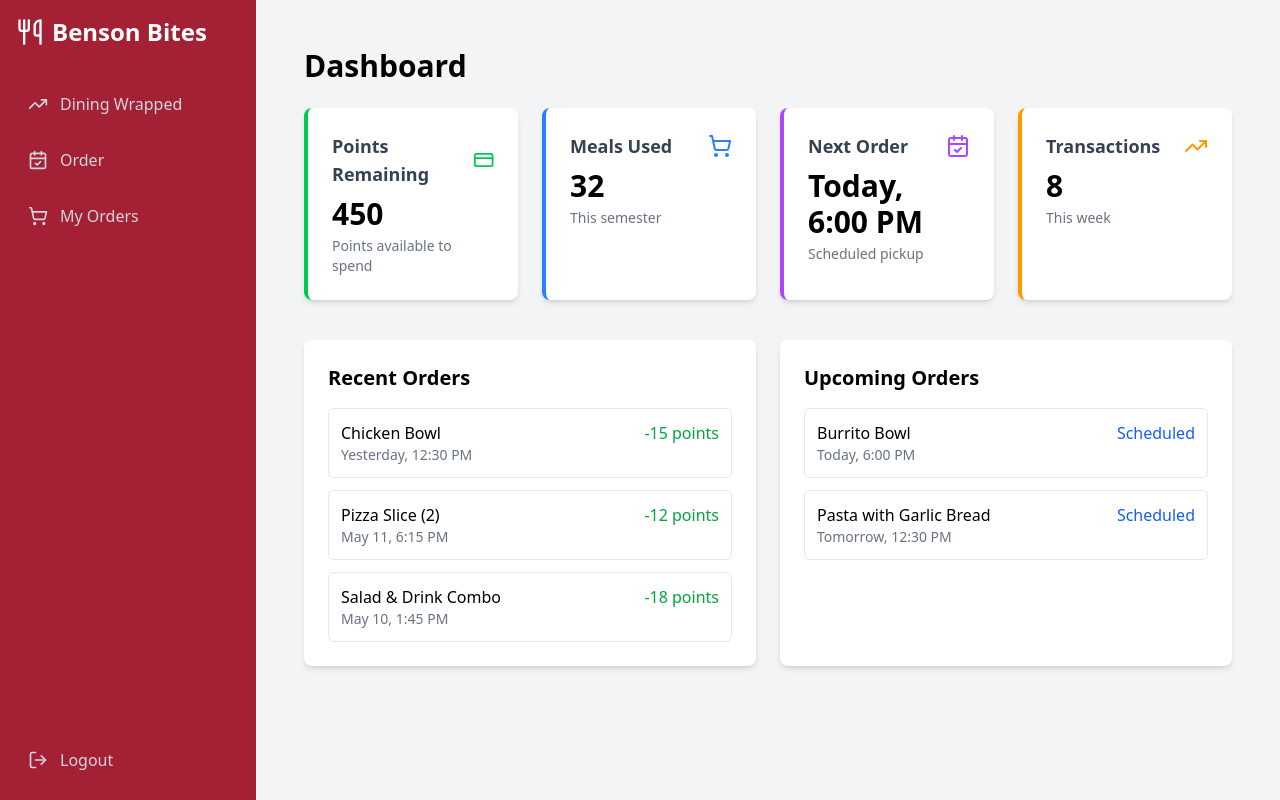
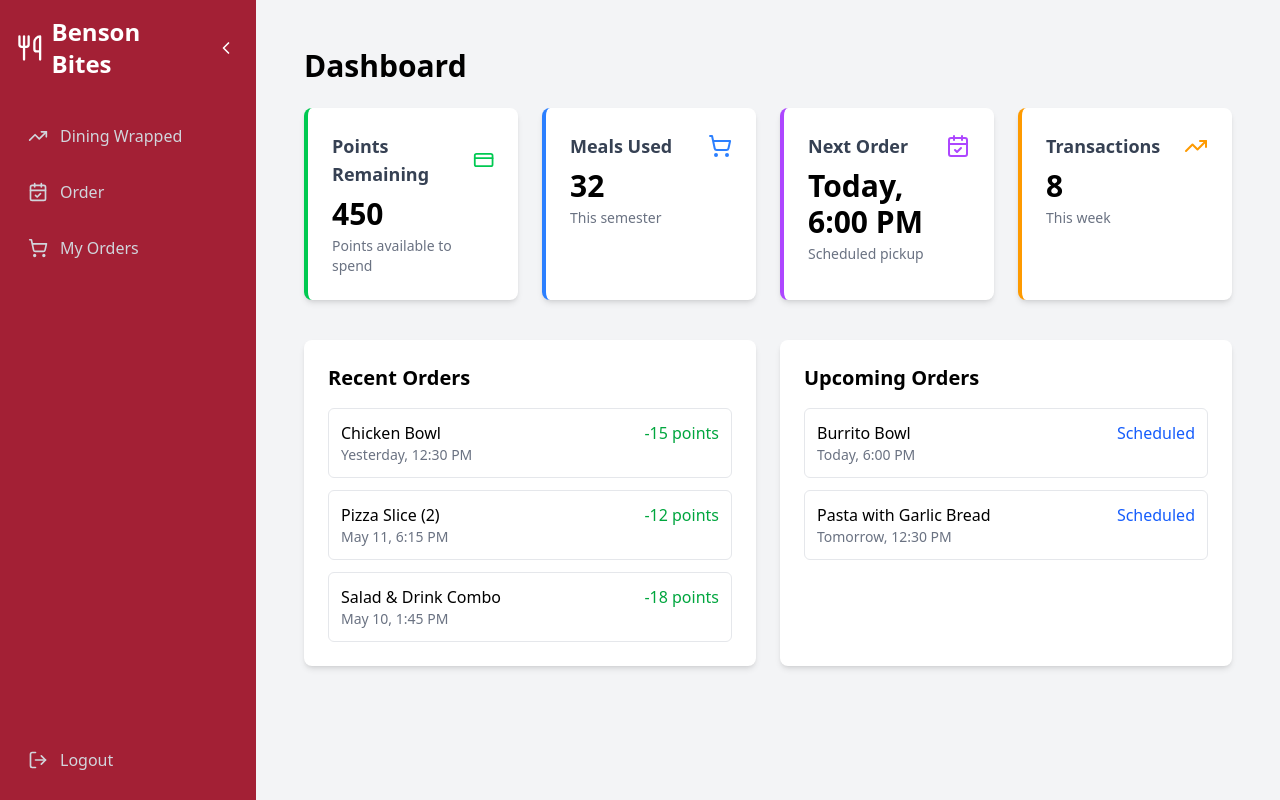
Before and after one commit to infecting/benson-meal-tracker, a Next.js app in the folder frontend/: page / in a window 1280 px wide. Built offline with nearby package versions, Linux system fonts and the light colour scheme.

Commit message:
Created collasping sidebar

```diff
--- a/frontend/components/Navbar.tsx
+++ b/frontend/components/Navbar.tsx
@@ -1,5 +1,5 @@
 "use client";
-import { CalendarCheck, LogOut, Menu, ShoppingCart, TrendingUp, Utensils, X } from "lucide-react";
+import { CalendarCheck, FileQuestion, FileQuestionIcon, LogOut, Menu, ShoppingCart, TrendingUp, Utensils, X, ChevronLeft, ChevronRight } from "lucide-react";
 import Link from "next/link";
 import { useRouter } from "next/navigation";
 import { useState } from "react";
@@ -9,11 +9,14 @@ export const Navbar = ({ currentPath = "/" }) => {
     const router = useRouter();
     const [isLoggingOut, setIsLoggingOut] = useState(false);
     const [isMobileMenuOpen, setIsMobileMenuOpen] = useState(false);
+    const [isCollapsed, setIsCollapsed] = useState(false); // Track collapsed state for desktop sidebar
+
 
 const navItems = [
     { name: 'Dining Wrapped', path: '/wrapped', icon: <TrendingUp size={20} /> },
     { name: 'Order', path: '/menu', icon: <CalendarCheck size={20} /> },
     { name: 'My Orders', path: '/orders', icon: <ShoppingCart size={20} /> },
+    //{ name: 'FAQ', path: '/faq', icon: <FileQuestion size={20} /> },
 ];
 
     const isActive = (path) => {
@@ -37,6 +40,10 @@ const navItems = [
         } finally {
             setIsLoggingOut(false);
         }
+    };
+
+    const toggleCollapse = () => {
+      setIsCollapsed((prev) => !prev);
     };
 
     const closeMobileMenu = () => {
@@ -103,32 +110,41 @@ const navItems = [
             </div>
 
             {/* Desktop Sidebar */}
-            <nav className="hidden lg:block bg-[#A32035] text-white w-64 min-h-screen p-4 space-y-2 fixed top-0 left-0">
-                <div className="text-2xl font-bold mb-8 flex items-center space-x-2">
-                    <Utensils size={28} className="text-white-400" />
-                    <span>Benson Bites</span>
+            <nav className={`hidden lg:block bg-[#A32035] text-white ${isCollapsed ? "w-20" : "w-64"} min-h-screen p-4 space-y-2 fixed top-0 left-0 transition-[width] duration-100`}>
+                <div className={`text-2xl font-bold mb-8 flex items-center ${isCollapsed ? "justify-center" : "space-x-2 justify-between"}`}>
+                    <div className="flex items-center space-x-2">
+                        <Utensils size={28} className="text-white-400" />
+                        {!isCollapsed && <span>Benson Bites</span>}
+                    </div>
+                    {/* Collapse/Expand button */}
+                    <button
+                        onClick={toggleCollapse}
+                        className="p-1 hover:bg-red-900 rounded transition-colors"
+                        aria-label={isCollapsed ? "Expand sidebar" : "Collapse sidebar"}
+                    >
+                        {isCollapsed ? <ChevronRight size={20} /> : <ChevronLeft size={20} />}
+                    </button>
                 </div>
 
                 {navItems.map((item) => (
                     <Link
                         href={item.path}
                         key={item.name}
-                        className={`w-full flex items-center space-x-3 p-3 rounded-lg text-left hover:bg-red-900 transition-colors ${isActive(item.path) ? 'bg-indigo-600 text-white' : 'text-gray-300'
-                            }`}
+                        className={`w-full flex items-center ${isCollapsed ? "justify-center" : "space-x-3"} p-3 rounded-lg text-left hover:bg-red-900 transition-colors ${isActive(item.path) ? 'bg-indigo-600 text-white' : 'text-gray-300'}`}
                     >
                         {item.icon}
-                        <span>{item.name}</span>
+                        {!isCollapsed && <span>{item.name}</span>}
                     </Link>
                 ))}
 
-                <div className="absolute bottom-4 left-4 right-4 space-y-2">
+                <div className={`absolute bottom-4 left-4 right-4 ${isCollapsed ? "flex justify-center" : ""} space-y-2`}>
                     <button
                         onClick={handleLogout}
                         disabled={isLoggingOut}
-                        className="w-full flex items-center space-x-3 p-3 rounded-lg text-left text-gray-300 hover:bg-red-900 transition-colors"
+                        className={`w-full flex items-center ${isCollapsed ? "justify-center" : "space-x-3"} p-3 rounded-lg text-left text-gray-300 hover:bg-red-900 transition-colors`}
                     >
                         <LogOut size={20} />
-                        <span>{isLoggingOut ? 'Logging out...' : 'Logout'}</span>
+                        {!isCollapsed && <span>{isLoggingOut ? 'Logging out...' : 'Logout'}</span>}
                     </button>
                 </div>
             </nav>
```
